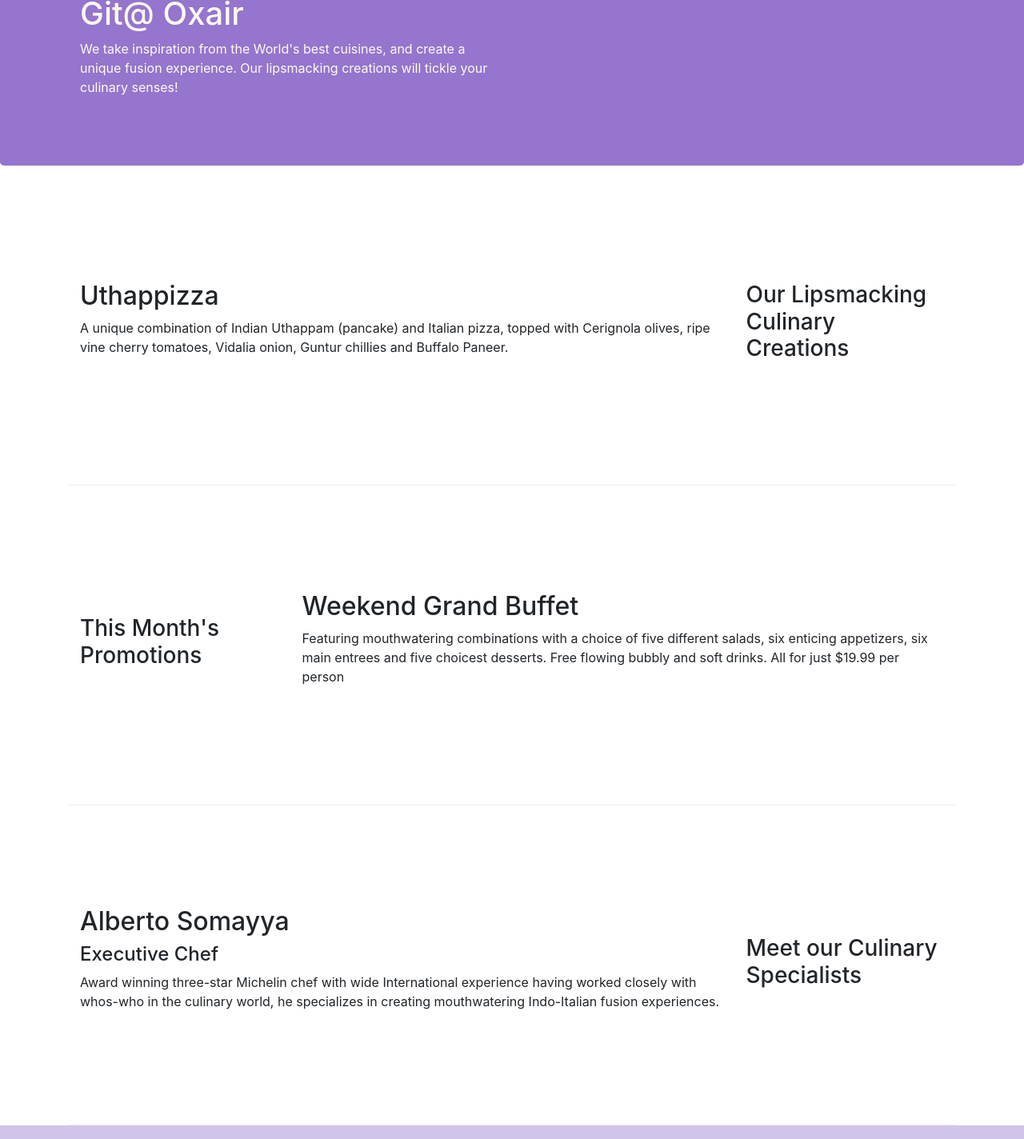
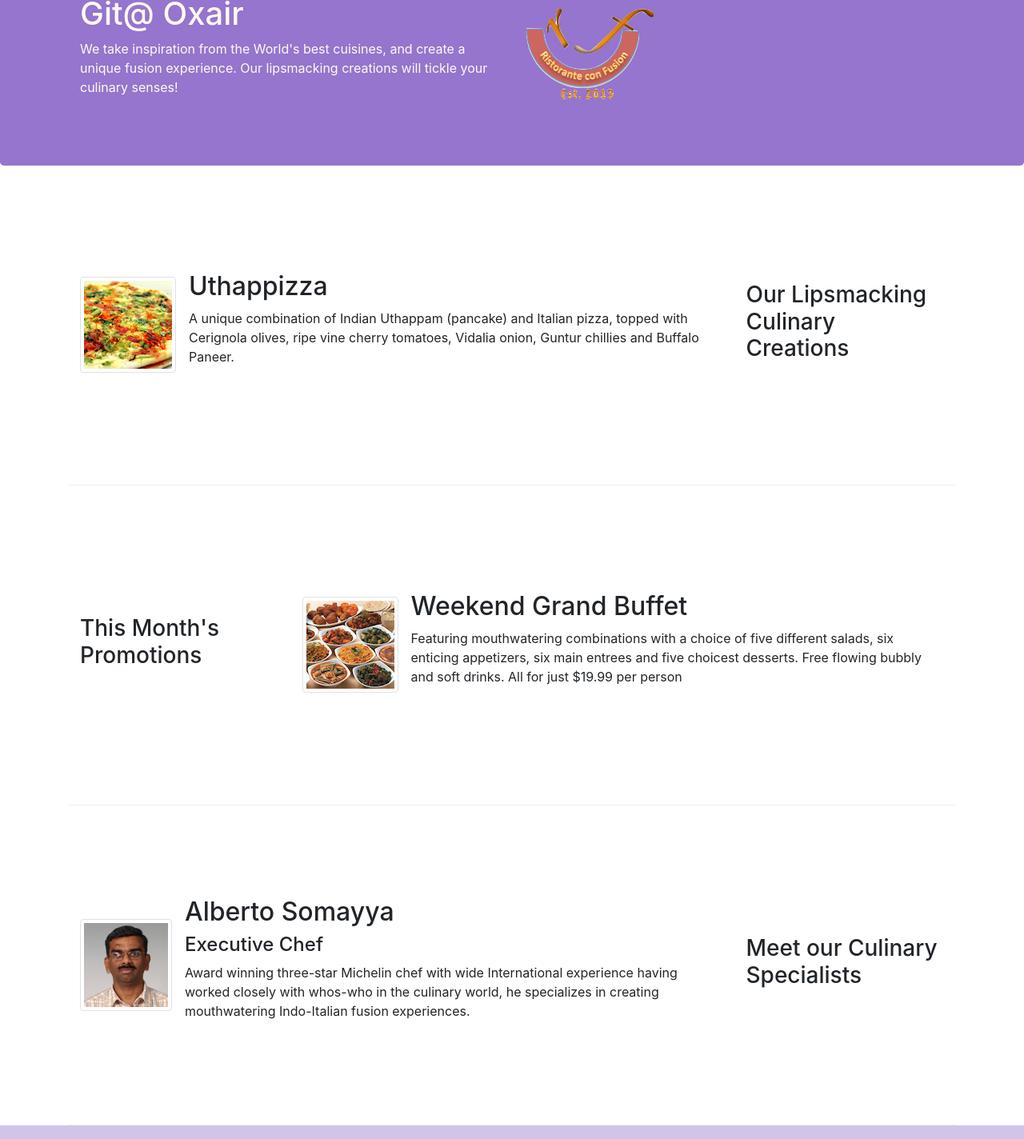
Before and after one commit to Oxair/test-lightserver, a website: page index.html in a window 1280 px wide. Shown: the part 127-1551 px from the top of the page at 80% size. Drawn offline with nearby package versions, Linux system fonts and the light colour scheme.

Commit message:
Images and Media

```diff
--- a/index.html
+++ b/index.html
@@ -22,7 +22,7 @@
             <button class="navbar-toggler" type="button" data-toggle="collapse" data-target="#Navbar">
                 <span class="navbar-toggler-icon"></span>
             </button>
-            <a class="navbar-brand mr-auto" href="#">Ristorante con Fusion</a>
+            <a class="navbar-brand mr-auto" href="#"><img src="img/logo.png" height="30" width="41" /></a>
             <div class="collapse navbar-collapse" id="Navbar">
                 <ul class="navbar-nav mr-auto">
                         <li class="nav-item active"><a class="nav-link" href="#"><span class="fa fa-home fa-lg"></span> Home</a></li>
@@ -41,7 +41,8 @@
                     <h1>Git@ Oxair</h1>
                     <p>We take inspiration from the World's best cuisines, and create a unique fusion experience. Our lipsmacking creations will tickle your culinary senses!</p>
                 </div>
-                <div class="col-12 col-sm">
+                <div class="col-12 col-sm align-self-center">
+                    <img src="img/logo.png" class="img-fluid" />
                 </div>
             </div>
         </div>
@@ -53,8 +54,14 @@
                 <h3>Our Lipsmacking Culinary Creations</h3>
             </div>
             <div class="col col-sm order-sm-first col-md">
-                <h2>Uthappizza</h2>
-                <p>A unique combination of Indian Uthappam (pancake) and Italian pizza, topped with Cerignola olives, ripe vine cherry tomatoes, Vidalia onion, Guntur chillies and Buffalo Paneer.</p>
+                <div class="media">
+                    <img class="d-flex mr-3 img-thumbnail align-self-center"
+                         src="img/uthappizza.png" alt="uthappizza" />
+                    <div class="media-body">
+                        <h2 class="mt-0">Uthappizza</h2>
+                        <p>A unique combination of Indian Uthappam (pancake) and Italian pizza, topped with Cerignola olives, ripe vine cherry tomatoes, Vidalia onion, Guntur chillies and Buffalo Paneer.</p>
+                    </div>
+                </div>
             </div>
         </div>
 
@@ -64,8 +71,14 @@
                 <h3>This Month's Promotions</h3>
             </div>
             <div class="col col-sm col-md">
-                <h2>Weekend Grand Buffet</h2>
-                <p>Featuring mouthwatering combinations with a choice of five different salads, six enticing appetizers, six main entrees and five choicest desserts. Free flowing bubbly and soft drinks. All for just $19.99 per person </p>
+                <div class="media">
+                    <img class="d-flex mr-3 img-thumbnail align-self-center"
+                        src="img/buffet.png" alt="uthappizza" />
+                    <div class="media-body">
+                        <h2 class="mt-0">Weekend Grand Buffet</h2>
+                        <p>Featuring mouthwatering combinations with a choice of five different salads, six enticing appetizers, six main entrees and five choicest desserts. Free flowing bubbly and soft drinks. All for just $19.99 per person </p>
+                    </div>
+                </div>
             </div>
         </div>
 
@@ -74,10 +87,16 @@
                 <h3>Meet our Culinary Specialists</h3>
             </div>
             <div class="col col-sm order-sm-first col-md">
-                <h2>Alberto Somayya</h2>
-                <h4>Executive Chef</h4>
-                <p>Award winning three-star Michelin chef with wide International experience having worked closely with whos-who in the culinary world, he specializes in creating mouthwatering Indo-Italian fusion experiences. </p>
-            </div>
+                <div class="media">
+                    <img class="d-flex mr-3 img-thumbnail align-self-center"
+                        src="img/alberto.png" alt="alberto" />
+                    <div class="media-body">
+                        <h2 class="mt-0">Alberto Somayya</h2>
+                        <h4>Executive Chef</h4>
+                        <p class="d-none d-sm-block">Award winning three-star Michelin chef with wide International experience having worked closely with whos-who in the culinary world, he specializes in creating mouthwatering Indo-Italian fusion experiences. </p>
+                    </div>
+                </div>
+             </div>
         </div>
     </div>
 
```
Also changed, not shown: aboutus.html (+3 -2 lines), contactus.html (+3 -2 lines), img/alberto.png (added), img/buffet.png (added), img/logo.png (added), img/uthappizza.png (added).
